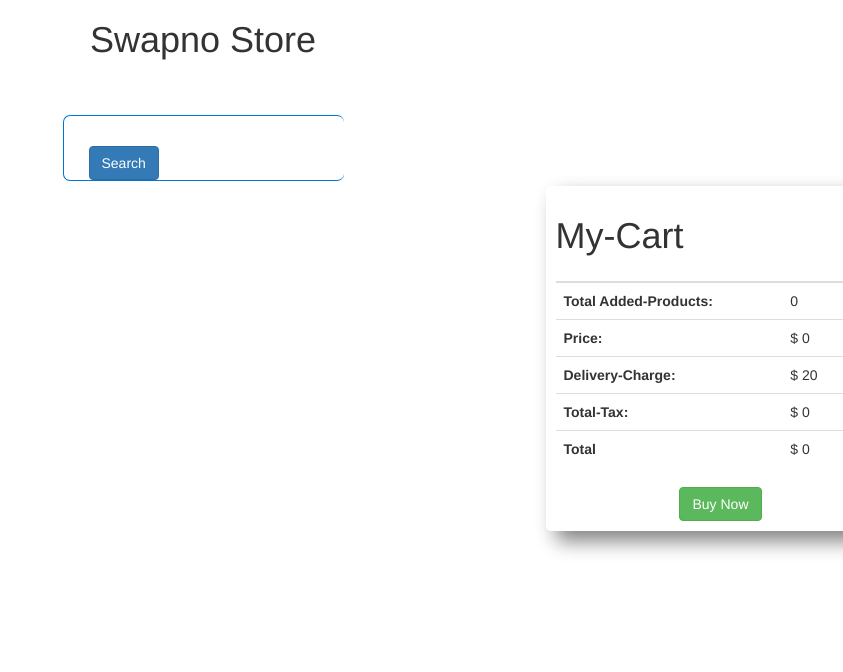
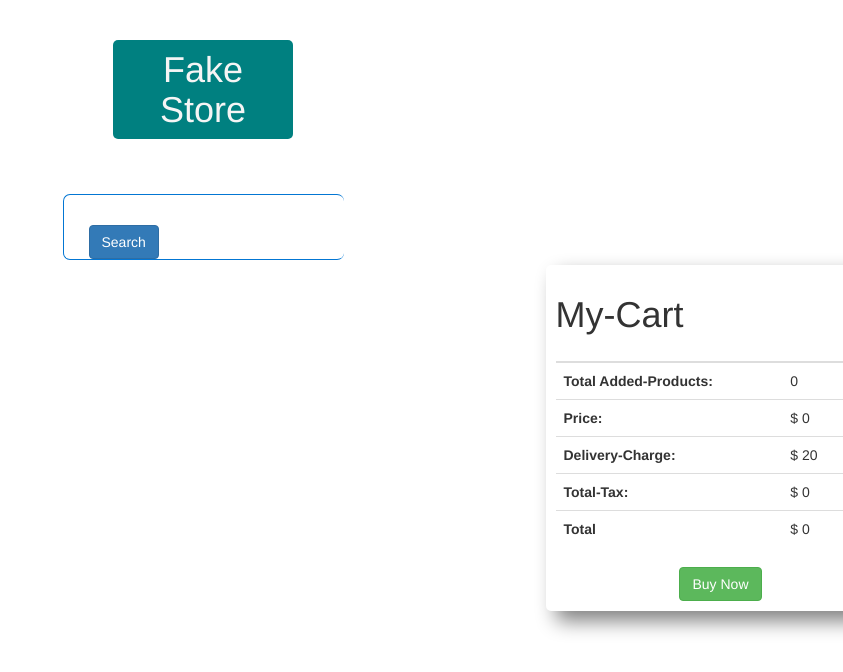
Before and after one commit to sntanju/Ranga_Fix_Store_Assignment7, a plain HTML site: page index.html in a window 1280 px wide. Shown: the whole page, without its empty margins (437-1280 px from the left). Drawn offline with nearby package versions, Linux system fonts and the light colour scheme; no server answers.

Commit message:
more-comments-and-styles

```diff
--- a/css/style.css
+++ b/css/style.css
@@ -1,6 +1,16 @@
 body {
   overflow-x: hidden;
   font-family: "Montserrat", sans-serif;
+}
+/* Fixed Style For Website Name */
+.store-name {
+  margin-top: 40px;
+  background-color:teal;
+  color: whitesmoke;
+  margin-left: 550px;
+  margin-right: 550px;
+  border-radius: 5px;
+  padding: 10px;
 }
 .search-field {
   border: none;
@@ -36,9 +46,12 @@ body {
   align-items: center;
   justify-content: center;
 }
+  /* Fixed Cart User InterFace */
 .single-product {
-  background-color:lightblue;  /* Fixed Cart Background Color */
+  background-color:lightblue;
+  height: 500px;
   padding: 10px;
+  margin: 10px;
   transition: 0.6s;
 }
 .single-product:hover {
--- a/index.html
+++ b/index.html
@@ -5,7 +5,7 @@
   <meta charset="UTF-8" />
   <meta http-equiv="X-UA-Compatible" content="IE=edge" />
   <meta name="viewport" content="width=device-width, initial-scale=1.0" />
-  <title>Swapno Store</title>  <!--Changed Title For Bonus Mark-->
+  <title>Fake Store</title>  <!--Changed Title For Bonus Mark-->
   <link rel="stylesheet" href="./css/style.css" />
   <!-- Latest compiled and minified CSS -->
   <link rel="stylesheet" href="https://maxcdn.bootstrapcdn.com/bootstrap/3.3.7/css/bootstrap.min.css"
@@ -18,8 +18,10 @@
 </head>
 
 <body>
-  <header><h1 class="text-center text-dark mt-5">Swapno Store</h1></header>  <!--Changed Store Name For Bonus Mark-->
+   <!--Added Store Name For Bonus Mark-->
+  <header><h1 class="text-center text-dark store-name">Fake Store</h1></header>
   <main class="main">
+    <!-- Input Field And Search Button -->
     <div class="search-field">
       <div class="search-box">
         <input id="input-field" class="search-field" type="text" />
@@ -29,12 +31,14 @@
         </button>
       </div>
     </div>
+    <!-- Showed Cart In UI -->
     <div class="row">
       <div class="col-md-9 col-lg-9 col-sm-7">
         <div id="all-products" class="">
           <!-- Cart Beginning Problem Fixed Here -->
         </div>
       </div>
+      <!-- My Cart Table Start Here -->
       <div class="col-md-3 col-lg-3 col-sm-5 cart-main">
         <div class="cart" id="my-cart">
           <table class="table">
@@ -48,30 +52,35 @@
               </tr>
             </thead>
             <tbody>
+              <!-- Total Added Product Area -->
               <tr>
                 <th>Total Added-Products:</th>
                 <td> <span id="total-Products">0</span></td> <!-- Fixed $ Issue Here -->
                 <td></td>
                 <td></td>
               </tr>
+              <!-- Price Area -->
               <tr>
                 <th>Price:</th>
                 <td>$ <span id="price">0</span></td>
                 <td></td>
                 <td></td>
               </tr>
+              <!-- Delivery Charge Area -->
               <tr>
                 <th>Delivery-Charge:</th>
                 <td>$ <span id="delivery-charge">20</span></td>
                 <td></td>
                 <td></td>
               </tr>
+              <!-- Total Tax Area -->
               <tr>
                 <th>Total-Tax:</th>
                 <td>$ <span id="total-tax">0</span></td>
                 <td></td>
                 <td></td>
               </tr>
+              <!-- Total Price Area -->
               <tr>
                 <th scope="row">Total</th>
                 <td colspan="2">$ <span id="total">0</span></td>
--- a/js/app.js
+++ b/js/app.js
@@ -29,6 +29,7 @@ const showProducts = (products) => {
     document.getElementById("all-products").appendChild(div);
   }
 };
+// Update Total Added Products
 let count = 0;
 const addToCart = (id, price) => {
   count = count + 1;
```
